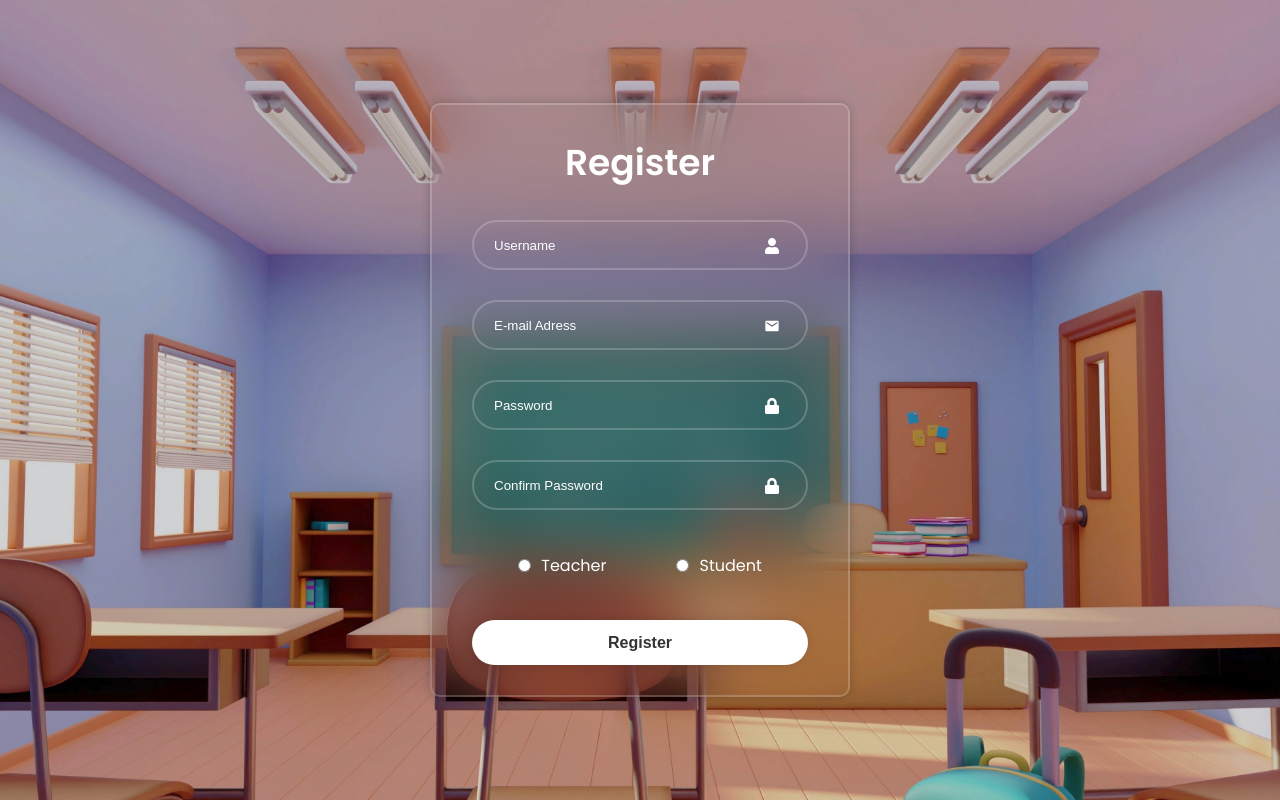
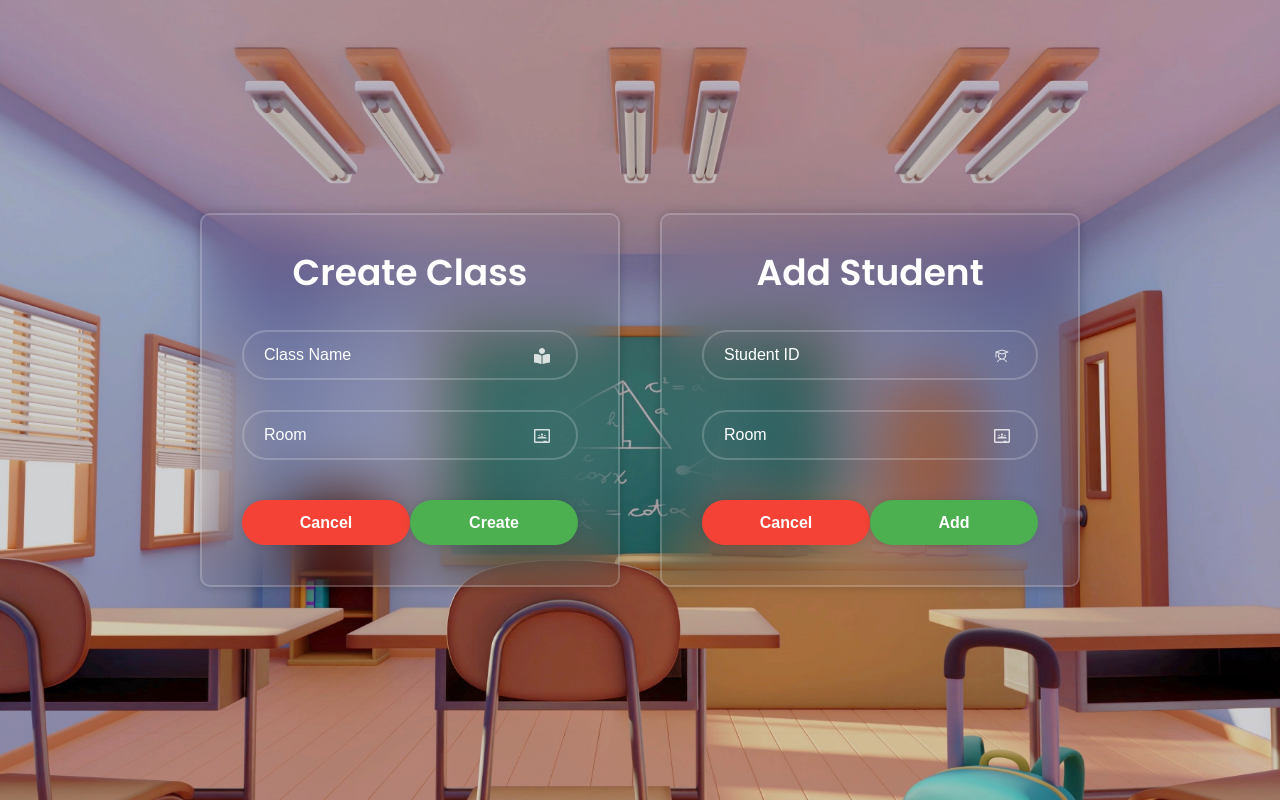
Before and after one commit to PKpattranit999719/Cooperative-Education, a React (Create React App) app in the folder front_end/: page / in a window 1280 px wide. Built offline with nearby package versions, Linux system fonts and the light colour scheme.

Commit message:
ทำหน้า Create class และ Add student ยังไม่เสร็จเดี๋ยวมาแก้ต่อ

```diff
--- a/front_end/src/App.js
+++ b/front_end/src/App.js
@@ -1,11 +1,13 @@
 import './App.css';
+import HomeForm from './Components/Home/HomeForm';
 import LoginForm from './Components/LoginForm/LoginForm';
 import RegisterForm from './Components/Register/RegisterForm';
 function App() {
   return (
     <div>
       {/* <LoginForm /> */}
-      <RegisterForm/>
+      {/* <RegisterForm/> */}
+      <HomeForm />
     </div>
   );
 }
--- /dev/null
+++ b/front_end/src/Components/Home/HomeForm.css
@@ -0,0 +1,96 @@
+.container {
+    display: flex;
+    flex-direction: row; /* Display forms in a row (horizontal) */
+    justify-content: space-between; /* Adds space between the forms */
+    gap: 40px; /* Adds a gap of 40px between the forms */
+    align-items: flex-start; /* Align forms at the top */
+}
+
+.wrapper {
+    width: 420px;
+    background: transparent;
+    border: 2px solid rgba(255, 255, 255, .2);
+    backdrop-filter: blur(30px);
+    box-shadow: 0 0 10px rgba(0, 0, 0, .2);
+    color: #fff;
+    border-radius: 10px;
+    padding: 30px 40px;
+}
+
+.wrapper h1, .wrapper h2 {
+    font-size: 36px;
+    text-align: center;
+    margin-bottom: 20px;
+}
+
+.wrapper h2 {
+    font-size: 36px;
+}
+
+.wrapper .input-box {
+    position: relative;
+    width: 100%;
+    height: 50px;
+    margin: 20px 0;
+}
+
+.input-box input {
+    width: 100%;
+    height: 100%;
+    background: transparent;
+    border: 2px solid rgba(255, 255, 255, .2);
+    outline: none;
+    border-radius: 40px;
+    font-size: 16px;
+    color: #fff;
+    padding: 0 45px 0 20px;
+}
+
+.input-box input::placeholder {
+    color: #fff;
+}
+
+.input-box .icon {
+    position: absolute;
+    right: 15px;
+    top: 50%;
+    transform: translateY(-50%);
+    font-size: 20px;
+    color: rgba(255, 255, 255, 0.8);
+}
+
+.button-group {
+    display: flex;
+    justify-content: space-between;
+    width: 100%;
+    margin-top: 20px;
+}
+
+.wrapper button {
+    width: 48%;
+    height: 45px;
+    background: #fff;
+    border: none;
+    outline: none;
+    border-radius: 40px;
+    cursor: pointer;
+    font-size: 16px;
+    color: #333;
+    font-weight: 700;
+    margin: 10px 0;
+    box-shadow: 0 0 10px rgba(0, 0, 0, .1);
+}
+
+.wrapper button:hover {
+    background: #f0f0f0;
+}
+
+.wrapper form button:first-of-type {
+    background-color: #f44336;
+    color: white;
+}
+
+.wrapper form button:last-of-type {
+    background-color: #4caf50;
+    color: white;
+}
--- /dev/null
+++ b/front_end/src/Components/Home/HomeForm.jsx
@@ -0,0 +1,53 @@
+import React from 'react';
+import './HomeForm.css';
+import { FaBookReader } from "react-icons/fa";
+import { SiGoogleclassroom } from "react-icons/si";
+import { PiStudent } from "react-icons/pi";
+
+const HomeForm = () => {
+    return (
+        <div className='container'>
+            {/* Create Class Form */}
+            <div className='wrapper'>
+                <form action=''>
+                    <h1>Create Class</h1>
+                    <div className='input-box'>
+                        <input type="text" placeholder='Class Name' required />
+                        <FaBookReader className='icon' />
+                    </div>
+                    <div className='input-box'>
+                        <input type="text" placeholder='Room' required />
+                        <SiGoogleclassroom className='icon' />
+                    </div>
+
+                    <div className='button-group'>
+                        <button type="button">Cancel</button>
+                        <button type="submit">Create</button>
+                    </div>
+                </form>
+            </div>
+
+            {/* Add Student Form */}
+            <div className='wrapper'>
+                <form action=''>
+                    <h2>Add Student</h2>
+                    <div className='input-box'>
+                        <input type="text" placeholder='Student ID' required />
+                        <PiStudent className='icon' />
+                    </div>
+                    <div className='input-box'>
+                        <input type="text" placeholder='Room' required />
+                        <SiGoogleclassroom className='icon' />
+                    </div>
+
+                    <div className='button-group'>
+                        <button type="button">Cancel</button>
+                        <button type="submit">Add</button>
+                    </div>
+                </form>
+            </div>
+        </div>
+    );
+};
+
+export default HomeForm;
```
